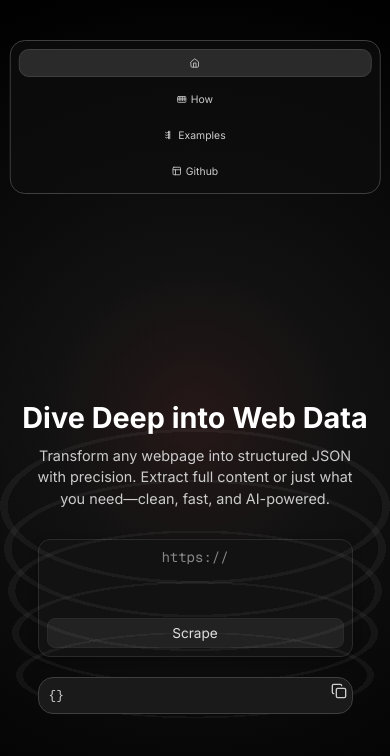
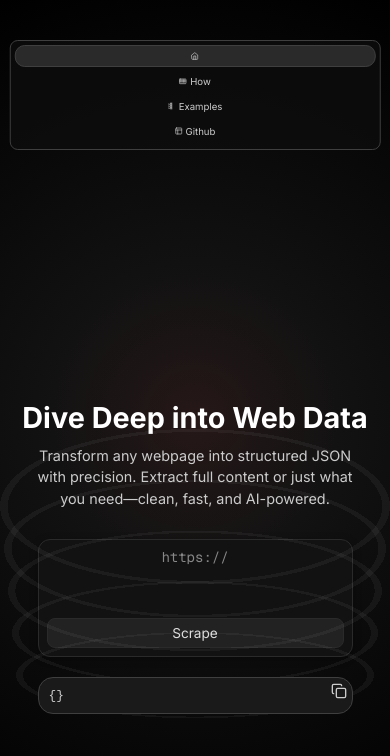
Before and after one commit to Arnav-SAI/WebScraper, a website: page public/index.html in a window 390 px wide. Both pictures are taken after a click on the button "Scrape". Drawn offline with nearby package versions, Linux system fonts and the light colour scheme.

Commit message:
Update index.html

```diff
--- a/public/index.html
+++ b/public/index.html
@@ -281,14 +281,13 @@
         padding: 20px;
         max-width: 600px;
         width: 90%;
-        max-height: 300px;
-        overflow: auto;
         text-align: left;
         font-family: "Geist Mono", monospace;
         font-size: 14px;
         color: #ccc;
         margin-left: auto;
         margin-right: auto;
+        /* Removed max-height and overflow to allow dynamic expansion */
       }
 
       .output-box pre {
@@ -335,7 +334,7 @@
       /* Responsive Design */
       @media (max-width: 768px) {
         body {
-          padding-top: 140px; /* Reduced from 180px to bring navbar closer to content */
+          padding-top: 140px;
         }
 
         .navbar {
@@ -343,7 +342,12 @@
           align-items: center;
           width: 90%;
           padding: 10px;
-          top: 30px; /* Reduced from 40px to bring navbar closer to content */
+          top: 30px;
+        }
+
+        .navbar.compact {
+          padding: 5px;
+          border-radius: 10px;
         }
 
         .nav-item {
@@ -351,6 +355,12 @@
           margin-bottom: 8px;
           width: 100%;
           justify-content: center;
+        }
+
+        .navbar.compact .nav-item {
+          margin-bottom: 4px;
+          height: 25px;
+          padding: 0 8px;
         }
 
         .nav-item:last-child {
@@ -362,9 +372,19 @@
           height: 12px;
         }
 
+        .navbar.compact .nav-item .icon {
+          width: 10px;
+          height: 10px;
+        }
+
         .nav-item .nav-text {
           font-size: 0.75rem;
           margin-left: 5px;
+        }
+
+        .navbar.compact .nav-item .nav-text {
+          font-size: 0.65rem;
+          margin-left: 4px;
         }
 
         .separator {
@@ -372,7 +392,7 @@
         }
 
         .main-content {
-          margin-top: 100px; /* Reduced from 120px to bring content closer to navbar */
+          margin-top: 100px;
         }
 
         .heading {
@@ -419,13 +439,18 @@
 
       @media (max-width: 480px) {
         body {
-          padding-top: 160px; /* Reduced from 200px to bring navbar closer to content */
+          padding-top: 160px;
         }
 
         .navbar {
           width: 95%;
           padding: 8px;
-          top: 40px; /* Reduced from 50px to bring navbar closer to content */
+          top: 40px;
+        }
+
+        .navbar.compact {
+          padding: 4px;
+          border-radius: 8px;
         }
 
         .nav-item {
@@ -433,9 +458,20 @@
           padding: 0 10px;
         }
 
+        .navbar.compact .nav-item {
+          height: 22px;
+          padding: 0 6px;
+          margin-bottom: 3px;
+        }
+
         .nav-item .icon {
           width: 10px;
           height: 10px;
+        }
+
+        .navbar.compact .nav-item .icon {
+          width: 8px;
+          height: 8px;
         }
 
         .nav-item .nav-text {
@@ -443,8 +479,13 @@
           margin-left: 4px;
         }
 
+        .navbar.compact .nav-item .nav-text {
+          font-size: 0.6rem;
+          margin-left: 3px;
+        }
+
         .main-content {
-          margin-top: 110px; /* Reduced from 140px to bring content closer to navbar */
+          margin-top: 110px;
         }
 
         .heading {
@@ -635,7 +676,7 @@
       </div>
     </main>
     <script>
-      // Inline JavaScript (unchanged)
+      // Inline JavaScript
       document.addEventListener("DOMContentLoaded", () => {
         const urlInput = document.getElementById("url-input");
         const scrapeBtn = document.getElementById("scrape-btn");
@@ -643,7 +684,17 @@
         const copyBtn = document.getElementById("copy-btn");
         const buttonText = scrapeBtn.querySelector(".button-text");
         const loadingIcon = scrapeBtn.querySelector(".loading-icon");
+        const navbar = document.querySelector(".navbar");
 
+        // Add compact class to navbar on scrape button click (mobile only)
+        scrapeBtn.addEventListener("click", () => {
+          const isMobile = window.innerWidth <= 768;
+          if (isMobile) {
+            navbar.classList.add("compact");
+          }
+        });
+
+        // Existing scrape functionality
         scrapeBtn.addEventListener("click", async () => {
           const url = "https://" + urlInput.value.trim();
           if (!urlInput.value) {
```
